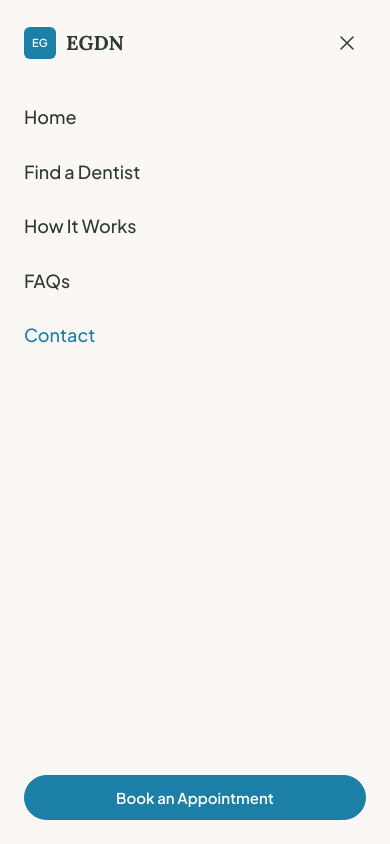
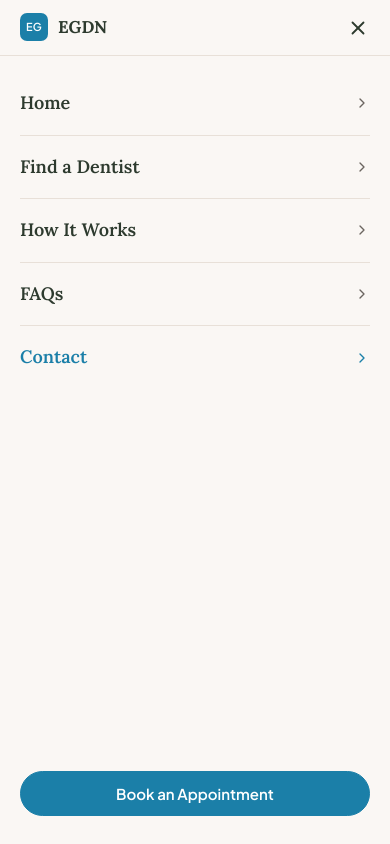
Before and after one commit to airemcs/egdn-redesign, a Next.js app: page /contact in a window 390 px wide. Both pictures are taken after a click on the button "Open menu". Shown: the top 844 px of the page. Built offline with nearby package versions, Linux system fonts and the light colour scheme.

Commit message:
Update Contact Us Page

```diff
--- a/app/contact/page.tsx
+++ b/app/contact/page.tsx
@@ -14,20 +14,94 @@ export default function ContactPage() {
         We're here to help. Send us a message and we'll get back to you within 1 business day.
       </p>
 
-      <div className="mt-10 grid gap-12 lg:grid-cols-[1fr_2fr]">
-        {/* Contact info */}
-        <div>
-          <h2 className="font-display text-xl font-semibold text-text mb-5">Get in Touch</h2>
-          <dl className="space-y-4 text-[15px]">
+      {/* Mobile-only quick-contact cards — one tap per channel */}
+      <div className="mt-6 flex flex-col gap-3 lg:hidden">
+        <a
+          href="tel:+63288367181"
+          className="flex items-center gap-4 rounded-card border border-border bg-surface px-4 py-3.5 transition-colors hover:border-brand"
+        >
+          <span className="grid h-11 w-11 shrink-0 place-items-center rounded-full bg-brand-light text-brand">
+            <svg width="20" height="20" viewBox="0 0 24 24" fill="none" stroke="currentColor" strokeWidth="2" strokeLinecap="round" strokeLinejoin="round" aria-hidden>
+              <path d="M22 16.92v3a2 2 0 0 1-2.18 2 19.79 19.79 0 0 1-8.63-3.07 19.5 19.5 0 0 1-6-6 19.79 19.79 0 0 1-3.07-8.67A2 2 0 0 1 4.11 2h3a2 2 0 0 1 2 1.72 12.84 12.84 0 0 0 .7 2.81 2 2 0 0 1-.45 2.11L8.09 9.91a16 16 0 0 0 6 6l1.27-1.27a2 2 0 0 1 2.11-.45 12.84 12.84 0 0 0 2.81.7A2 2 0 0 1 22 16.92z"/>
+            </svg>
+          </span>
+          <span className="flex flex-col">
+            <span className="text-[11px] font-semibold uppercase tracking-widest text-text-muted">Call us</span>
+            <span className="text-[16px] font-bold leading-tight text-brand">(632) 8836.7181</span>
+            <span className="mt-0.5 text-[12px] text-text-muted">Mon–Fri, 8AM–5PM</span>
+          </span>
+        </a>
+
+        <a
+          href="mailto:info@elitegroupph.com"
+          className="flex items-center gap-4 rounded-card border border-border bg-surface px-4 py-3.5 transition-colors hover:border-brand"
+        >
+          <span className="grid h-11 w-11 shrink-0 place-items-center rounded-full bg-brand-light text-brand">
+            <svg width="20" height="20" viewBox="0 0 24 24" fill="none" stroke="currentColor" strokeWidth="2" strokeLinecap="round" strokeLinejoin="round" aria-hidden>
+              <rect x="2" y="4" width="20" height="16" rx="2" />
+              <polyline points="22 6 12 13 2 6" />
+            </svg>
+          </span>
+          <span className="flex flex-col">
+            <span className="text-[11px] font-semibold uppercase tracking-widest text-text-muted">Email</span>
+            <span className="text-[16px] font-bold leading-tight text-brand break-all">info@elitegroupph.com</span>
+            <span className="mt-0.5 text-[12px] text-text-muted">Replies within 1 business day</span>
+          </span>
+        </a>
+
+        <div className="flex items-center gap-4 rounded-card border border-border bg-surface px-4 py-3.5">
+          <span className="grid h-11 w-11 shrink-0 place-items-center rounded-full bg-brand-light text-brand">
+            <svg width="20" height="20" viewBox="0 0 24 24" fill="none" stroke="currentColor" strokeWidth="2" strokeLinecap="round" strokeLinejoin="round" aria-hidden>
+              <path d="M21 10c0 7-9 13-9 13s-9-6-9-13a9 9 0 0 1 18 0z" />
+              <circle cx="12" cy="10" r="3" />
+            </svg>
+          </span>
+          <span className="flex flex-col">
+            <span className="text-[11px] font-semibold uppercase tracking-widest text-text-muted">Office</span>
+            <span className="text-[16px] font-bold leading-tight text-text">Makati City</span>
+            <span className="mt-0.5 text-[12px] text-text-muted">7th Floor Zeta II Bldg., Salcedo St.</span>
+          </span>
+        </div>
+      </div>
+
+      <div className="mt-6 grid gap-12 lg:mt-10 lg:grid-cols-[1fr_2fr]">
+        {/* Form — first on mobile (order-1), right column on desktop (order-2) */}
+        <div className="order-1 lg:order-2">
+          <ContactForm />
+        </div>
+
+        {/* Full office details — below form on mobile, left column on desktop */}
+        <div className="order-2 lg:order-1">
+          <h2 className="font-display text-xl font-semibold text-text mb-5">Our Office</h2>
+          <address className="not-italic text-[15px] leading-[1.6] text-text">
+            Elite Group Health Access (Phils.), Inc.
+            <br />
+            7th Floor Zeta II Bldg.
+            <br />
+            191 Salcedo St., Legaspi Village
+            <br />
+            Makati City, Philippines 1229
+          </address>
+
+          <dl className="mt-6 space-y-4 text-[15px]">
             <div>
               <dt className="text-[13px] font-medium uppercase tracking-wide text-text-muted">Phone</dt>
-              <dd className="mt-1 text-text">(02) XXXX-XXXX {/* [CONFIRM WITH CLIENT] */}</dd>
+              <dd className="mt-1 text-text">
+                T:{' '}
+                <a href="tel:+63288367181" className="text-brand hover:underline">
+                  (632) 8836.7181
+                </a>{' '}
+                <span className="text-text-muted">|</span> M:{' '}
+                <a href="tel:+639209517005" className="text-brand hover:underline">
+                  (0920) 951.7005
+                </a>
+              </dd>
             </div>
             <div>
               <dt className="text-[13px] font-medium uppercase tracking-wide text-text-muted">Email</dt>
               <dd className="mt-1">
-                <a href="mailto:info@elitegroup.com.ph" className="text-brand hover:underline">
-                  info@elitegroup.com.ph {/* [CONFIRM WITH CLIENT] */}
+                <a href="mailto:info@elitegroupph.com" className="text-brand hover:underline">
+                  info@elitegroupph.com
                 </a>
               </dd>
             </div>
@@ -50,9 +124,6 @@ export default function ContactPage() {
             </div>
           </dl>
         </div>
-
-        {/* Form */}
-        <ContactForm />
       </div>
     </div>
   );
--- a/app/globals.css
+++ b/app/globals.css
@@ -62,6 +62,12 @@ h3 {
   line-height: 1.3;
 }
 
+/* Mobile menu overlay — slide+fade in */
+@keyframes mFadeIn {
+  from { opacity: 0; transform: translateY(-4px); }
+  to   { opacity: 1; transform: translateY(0); }
+}
+
 /* Hero overlay — vertical fade on mobile, diagonal on desktop */
 .hero-overlay {
   background: linear-gradient(
--- a/components/layout/Navbar.tsx
+++ b/components/layout/Navbar.tsx
@@ -24,6 +24,16 @@ export default function Navbar() {
     onScroll();
     return () => window.removeEventListener('scroll', onScroll);
   }, []);
+
+  // Lock body scroll while the mobile menu overlay is open
+  useEffect(() => {
+    if (!open) return;
+    const previous = document.body.style.overflow;
+    document.body.style.overflow = 'hidden';
+    return () => {
+      document.body.style.overflow = previous;
+    };
+  }, [open]);
 
   return (
     <header
@@ -85,44 +95,74 @@ export default function Navbar() {
 
       {/* Mobile overlay */}
       {open && (
-        <div className="fixed inset-0 z-50 flex flex-col bg-bg px-6 py-6">
-          <div className="flex items-center justify-between">
+        <div className="fixed inset-0 z-50 flex flex-col bg-bg animate-[mFadeIn_200ms_cubic-bezier(0.2,0.6,0.2,1)]">
+          {/* Header — matches sticky navbar height (56px) with bottom border */}
+          <div className="flex h-14 items-center justify-between border-b border-border px-5">
             <Link href="/" className="flex items-center gap-2.5" onClick={() => setOpen(false)}>
-              <span className="flex h-8 w-8 items-center justify-center rounded-md bg-brand text-[11px] font-bold text-white tracking-wide select-none">EG</span>
-              <span className="font-display text-xl font-bold text-text">EGDN</span>
+              <span className="flex h-7 w-7 items-center justify-center rounded-[7px] bg-brand text-[11px] font-bold text-white tracking-wide select-none font-body">EG</span>
+              <span className="font-display text-[17px] font-bold text-text">EGDN</span>
             </Link>
             <button
-              className="p-2 text-text focus:outline-none focus-visible:ring-2 focus-visible:ring-brand rounded-sm"
+              className="-mr-2 grid h-10 w-10 place-items-center rounded-lg text-text focus:outline-none focus-visible:ring-2 focus-visible:ring-brand active:bg-brand-light"
               onClick={() => setOpen(false)}
               aria-label="Close menu"
             >
-              <svg width="22" height="22" viewBox="0 0 22 22" fill="none" aria-hidden>
-                <path d="M5 5l12 12M17 5L5 17" stroke="currentColor" strokeWidth="1.5" strokeLinecap="round" />
+              <svg width="22" height="22" viewBox="0 0 24 24" fill="none" stroke="currentColor" strokeWidth="2" strokeLinecap="round" strokeLinejoin="round" aria-hidden>
+                <line x1="18" y1="6" x2="6" y2="18" />
+                <line x1="6" y1="6" x2="18" y2="18" />
               </svg>
             </button>
           </div>
 
-          <nav className="mt-10 flex flex-col gap-6">
-            {links.map((l) => (
+          {/* Link list — Lora serif, divider rows, chevron indicator */}
+          <nav className="flex flex-1 flex-col px-5 pt-4">
+            {links.map((l, i) => {
+              const active =
+                l.href === '/'
+                  ? pathname === '/'
+                  : pathname === l.href || pathname.startsWith(l.href + '/');
+              const isLast = i === links.length - 1;
+              return (
                 <Link
                   key={l.href}
                   href={l.href}
+                  onClick={() => setOpen(false)}
                   className={[
-                  'text-[18px] font-medium transition-colors',
-                  pathname === l.href ? 'text-brand' : 'text-text',
+                    'flex items-center justify-between py-4 font-display text-[18px] font-semibold transition-colors',
+                    isLast ? '' : 'border-b border-border',
+                    active ? 'text-brand' : 'text-text',
                   ].join(' ')}
+                >
+                  <span>{l.label}</span>
+                  <svg
+                    width="16"
+                    height="16"
+                    viewBox="0 0 24 24"
+                    fill="none"
+                    stroke="currentColor"
+                    strokeWidth="2"
+                    strokeLinecap="round"
+                    strokeLinejoin="round"
+                    className={active ? 'text-brand' : 'text-text-muted'}
+                    aria-hidden
+                  >
+                    <polyline points="9 18 15 12 9 6" />
+                  </svg>
+                </Link>
+              );
+            })}
+
+            <div className="mt-auto pt-5 pb-7">
+              <Button
+                href="/book-appointment"
+                size="large"
+                className="w-full justify-center"
                 onClick={() => setOpen(false)}
               >
-                {l.label}
-              </Link>
-            ))}
-          </nav>
-
-          <div className="mt-auto">
-            <Button href="/book-appointment" size="large" className="w-full justify-center" onClick={() => setOpen(false)}>
                 Book an Appointment
               </Button>
             </div>
+          </nav>
         </div>
       )}
     </header>
```
Lines whose indentation alone changed are shown as unchanged.
